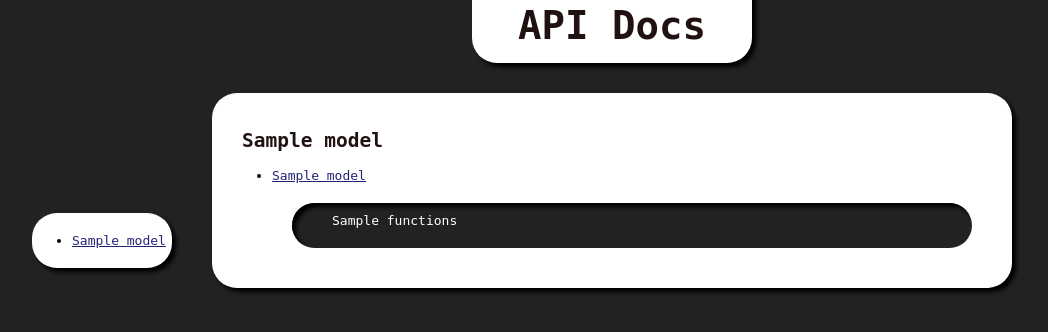
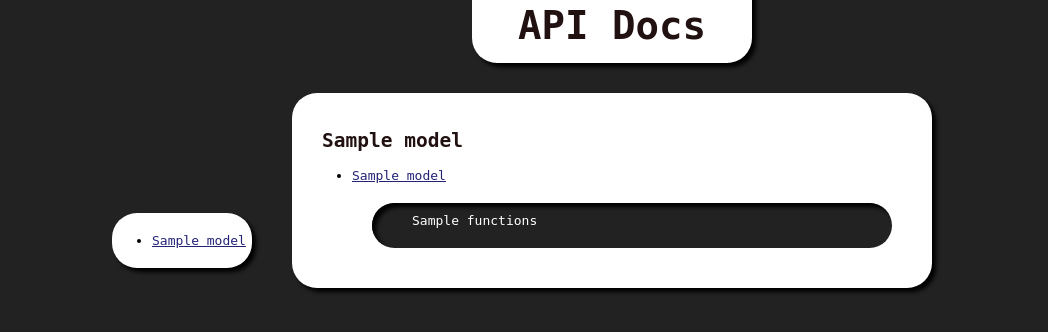
Before and after one commit to chrisgilmerproj/cereal-box, a Django app: template cereal/templates/cereal/docs.html in a window 1280 px wide. Shown: the top 332 px of the page, without its empty margins (28-1076 px from the left). Run offline with Django 3.2, Linux system fonts and the light colour scheme; the template is opened without the code that fills it: most values are stand-ins (such as "Sample title", 1, 10 or a date in 2020); parts of the project's set-up code (start-up, migrations or seed data) failed here and were passed over.

Commit message:
narrower docs

```diff
--- a/cereal/templates/cereal/docs.html
+++ b/cereal/templates/cereal/docs.html
@@ -14,7 +14,7 @@
 			code {box-shadow:inset 4px 4px 4px #000; color: #fff; display:block;
 				padding:10px 40px 20px; margin:20px;}
 			.docs, h1, .links {background-color:#fff; box-shadow:4px 4px 4px #000;}
-			.docs {margin:50px auto; max-width:760px; padding:20px;}
+			.docs {margin:50px auto; max-width:600px; padding:20px;}
 			.links {position:fixed; margin:100px 0 0 -200px;
 				padding: 20px 0 20px 40px; width:100px;}
 		</style>
```
